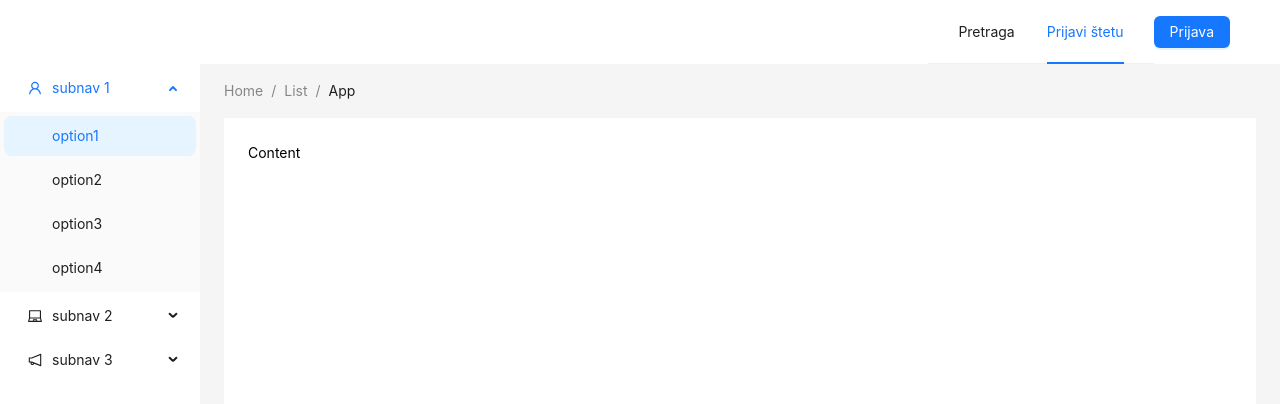
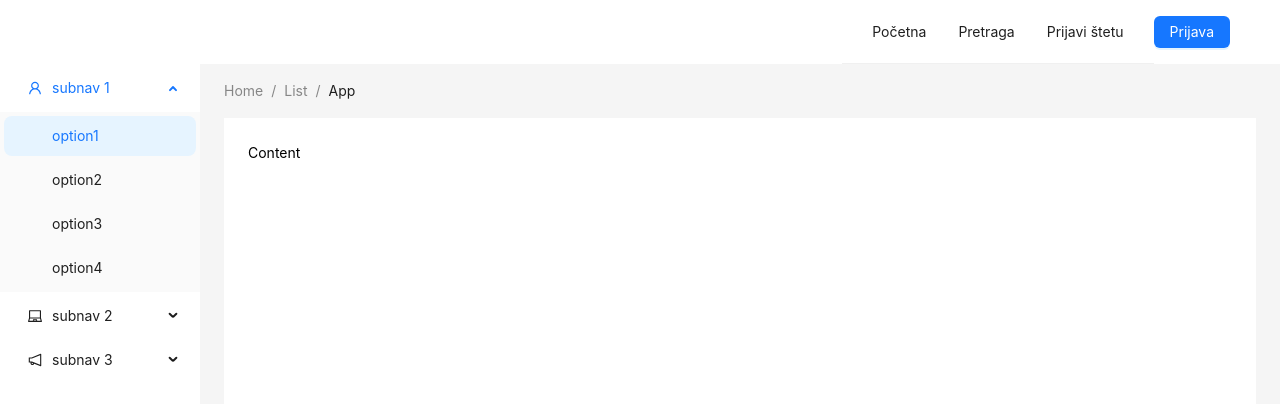
Before and after one commit to VelicanstveniTimRaketa/prijava-ostecenja-javnih-povrsina, a React (Vite) app in the folder frontend/: page / in a window 1280 px wide. Shown: the top 404 px of the page. Built offline with nearby package versions, Linux system fonts and the light colour scheme.

Commit message:
front: feat: Add basic routing functionality between navbar items and login page

```diff
--- a/frontend/src/App.tsx
+++ b/frontend/src/App.tsx
@@ -1,7 +1,7 @@
 import "./App.css";
 import { useState } from "react";
-import Main from "./views/Main";
-import Login from "./views/Login";
+import Main from "./pages/Main";
+import Login from "./pages/Login";
 import { STATE, StateContext } from "./utils/state";
 import { Route, Routes } from "react-router";
 import { BrowserRouter } from "react-router-dom";
@@ -13,8 +13,8 @@ function App() {
     <BrowserRouter>
       <StateContext.Provider value={{ global, setGlobal }}>
         <Routes>
-          <Route path="/" element={<Main />}></Route>
           <Route path="/login" element={<Login />}></Route>
+          <Route path="*" element={<Main />}></Route>
         </Routes>
       </StateContext.Provider>
     </BrowserRouter>
--- /dev/null
+++ b/frontend/src/pages/Main.tsx
@@ -0,0 +1,66 @@
+import { useContext, useState } from "react";
+import { StateContext } from "../utils/state";
+import { Button, Layout, Menu } from "antd";
+import { Avatar } from "antd";
+import { Header } from "antd/es/layout/layout";
+import { MenuInfo } from "rc-menu/lib/interface";
+import { Link } from "react-router-dom";
+import { useNavigate } from "react-router";
+import { UserOutlined } from "@ant-design/icons";
+import { MenuPropsWithComponent } from "../utils/types";
+import { Route, Routes } from "react-router";
+import Start from "../views/Start";
+import Explore from "../views/Explore";
+import Report from "../views/Report";
+
+const items: MenuPropsWithComponent = [
+  {
+    key: "",
+    label: "Početna",
+    component: Start,
+  },
+  {
+    key: "search",
+    label: "Pretraga",
+    component: Explore,
+  },
+  {
+    key: "report",
+    label: "Prijavi štetu",
+    component: Report,
+  },
+];
+
+function App() {
+  const { global } = useContext(StateContext);
+  const [currentPage, setPage] = useState(window.location.pathname);
+  const navigate = useNavigate();
+
+  function handleMenuClick(info: MenuInfo) {
+    setPage(info.key);
+    navigate(info.key);
+  }
+
+  return (
+    <Layout>
+      <Header style={{ borderBottom: 0, borderTop: "2px", backgroundColor: "white", display: "flex", alignItems: "center", justifyContent: "end" }}>
+        <div className="demo-logo" />
+        <Menu style={{ display: "flex", padding: "0 1em" }} mode="horizontal" onClick={handleMenuClick} defaultSelectedKeys={[currentPage]} items={items} />
+        {global.loggedIn ? (
+            <Avatar icon={<UserOutlined />} />
+        ) : (
+            <Link to="/login">
+                <Button type="primary">Prijava</Button>
+            </Link>
+        )}
+      </Header>
+      <Routes>
+        {items.map(item => (
+          <Route key={item.key} path={item.key as string} element={<item.component />} />
+        ))}
+      </Routes>
+    </Layout>
+  );
+}
+
+export default App;
--- a/frontend/src/utils/state.ts
+++ b/frontend/src/utils/state.ts
@@ -1,13 +1,14 @@
 import { createContext } from "react";
-import { Page } from "../utils/types";
+import { GlobalState, Page } from "../utils/types";
 
-export const STATE = {
+export const STATE: GlobalState = {
   page: Page.MAIN,
+  loggedIn: false,
 };
 
 export const StateContext = createContext<{
-  global: { page: Page; },
-  setGlobal: React.Dispatch<React.SetStateAction<{ page: Page }>>
+  global: GlobalState,
+  setGlobal: React.Dispatch<React.SetStateAction<GlobalState>>
 }>({
   global: STATE,
   setGlobal: (STATE) => STATE,
--- /dev/null
+++ b/frontend/src/views/Explore.tsx
@@ -0,0 +1,11 @@
+import { Layout } from "antd";
+
+function Explore() {
+  return (
+    <Layout>
+      <div style={{ color: "black" }}>EXPLORE</div>;
+    </Layout>
+  );
+}
+
+export default Explore;
--- /dev/null
+++ b/frontend/src/views/Report.tsx
@@ -0,0 +1,11 @@
+import { Layout } from "antd";
+
+function Report() {
+  return (
+    <Layout>
+      <div style={{ color: "black" }}>REPORT</div>;
+    </Layout>
+  );
+}
+
+export default Report;
--- a/frontend/src/views/Main.tsx
+++ b/frontend/src/views/Start.tsx
@@ -1,20 +1,8 @@
-import { Breadcrumb, Button, Layout, Menu, MenuProps, theme } from "antd";
-import { Content, Header } from "antd/es/layout/layout";
+import { Breadcrumb, Layout, Menu, MenuProps, theme } from "antd";
 import { LaptopOutlined, NotificationOutlined, UserOutlined } from "@ant-design/icons";
+import { Content } from "antd/es/layout/layout";
+import { createElement } from "react";
 import Sider from "antd/es/layout/Sider";
-import { createElement } from "react";
-import { Link } from "react-router-dom";
-
-const items1: MenuProps["items"] = [
-  {
-    key: 1,
-    label: "Pretraga",
-  },
-  {
-    key: 2,
-    label: "Prijavi štetu",
-  },
-];
 
 const items2: MenuProps["items"] = [UserOutlined, LaptopOutlined, NotificationOutlined].map(
   (icon, index) => {
@@ -36,23 +24,14 @@ const items2: MenuProps["items"] = [UserOutlined, LaptopOutlined, NotificationOu
   },
 );
 
-function App() {
+
+function Start() {
   const {
     token: { colorBgContainer },
   } = theme.useToken();
 
-  //const { global, setGlobal } = useContext(StateContext);
-
   return (
     <Layout>
-      <Header style={{ borderBottom: 0, borderTop: "2px", backgroundColor: "white", display: "flex", alignItems: "center", justifyContent: "end" }}>
-        <div className="demo-logo" />
-        <Menu style={{ display: "flex", padding: "0 1em" }} mode="horizontal" defaultSelectedKeys={["2"]} items={items1} />
-        <Link to="/login">
-            <Button type="primary">Prijava</Button>
-        </Link>
-      </Header>
-      <Layout>
         <Sider width={200} style={{ background: colorBgContainer }}>
           <Menu
             mode="inline"
@@ -80,9 +59,8 @@ function App() {
             Content
           </Content>
         </Layout>
-      </Layout>
     </Layout>
   );
 }
 
-export default App;
+export default Start;
```
Also changed, not shown: frontend/src/utils/types.ts (+10 -0 lines), frontend/src/pages/Login.tsx (renamed from frontend/src/views/Login.tsx).
